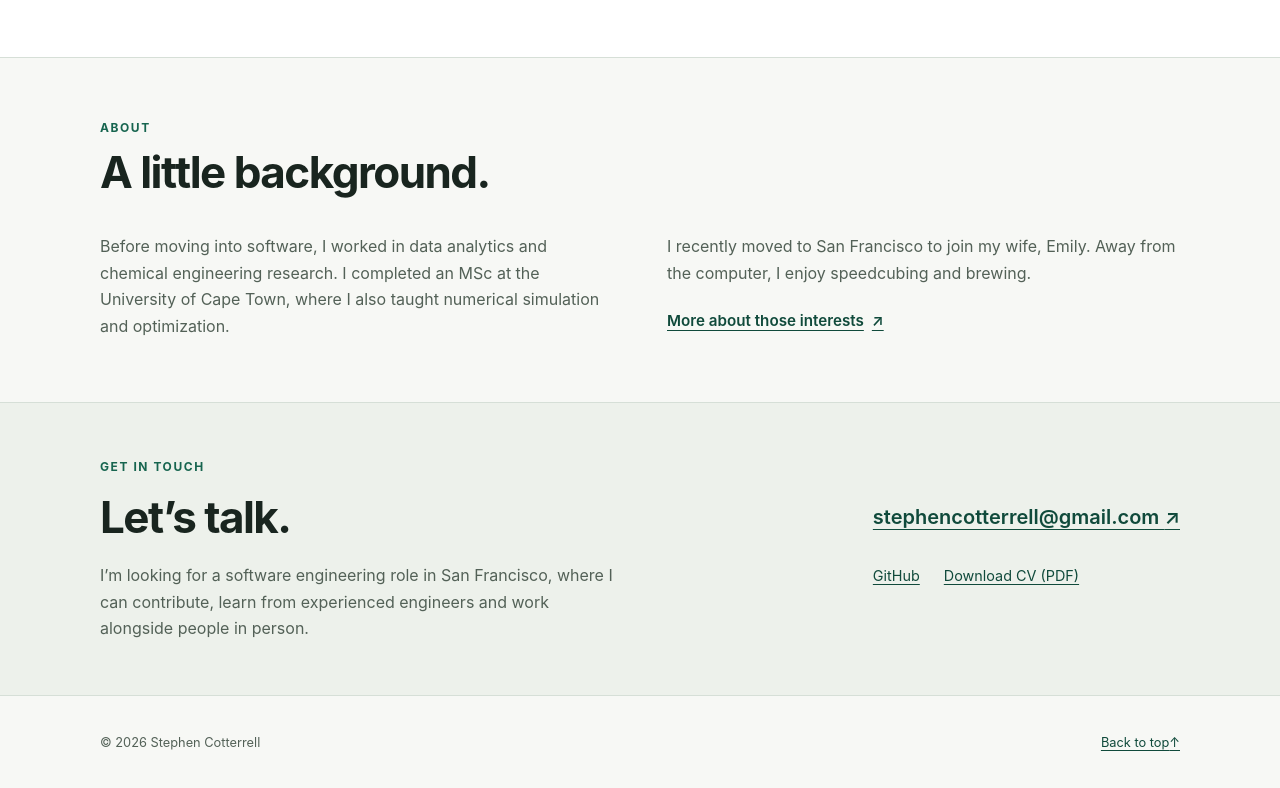
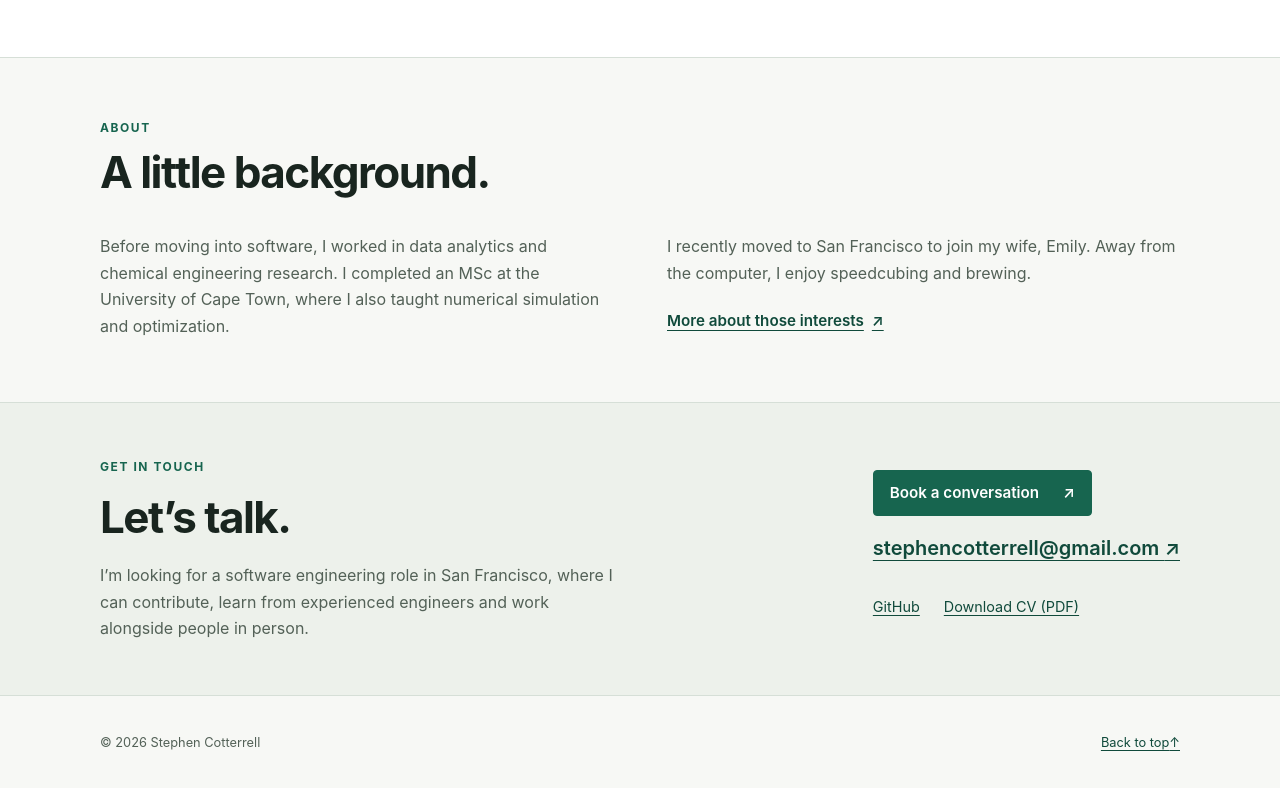
Before and after one commit to StephenCotterrell/StephenCotterrell.github.io, a plain HTML site: page index.html in a window 1280 px wide. Shown: the part 1426-2214 px from the top of the page. Drawn offline with Linux system fonts and the light colour scheme.

Commit message:
Add recruiter conversation booking link

```diff
--- a/index.html
+++ b/index.html
@@ -125,7 +125,8 @@
             <p>I’m looking for a software engineering role in San Francisco, where I can contribute, learn from experienced engineers and work alongside people in person.</p>
           </div>
           <div class="contact-links">
-            <a class="contact-email" href="mailto:stephencotterrell@gmail.com">stephencotterrell@gmail.com <span aria-hidden="true">↗</span></a>
+            <p><a class="button" href="https://cal.com/stephencotterrell/30min">Book a conversation <span aria-hidden="true">↗</span></a></p>
+            <p><a class="contact-email" href="mailto:stephencotterrell@gmail.com">stephencotterrell@gmail.com <span aria-hidden="true">↗</span></a></p>
             <div class="secondary-links">
               <a href="https://github.com/StephenCotterrell" rel="me">GitHub</a>
               <a href="CV.pdf?v=e128fa3" download="Stephen-Cotterrell-CV.pdf">Download CV (PDF)</a>
```
